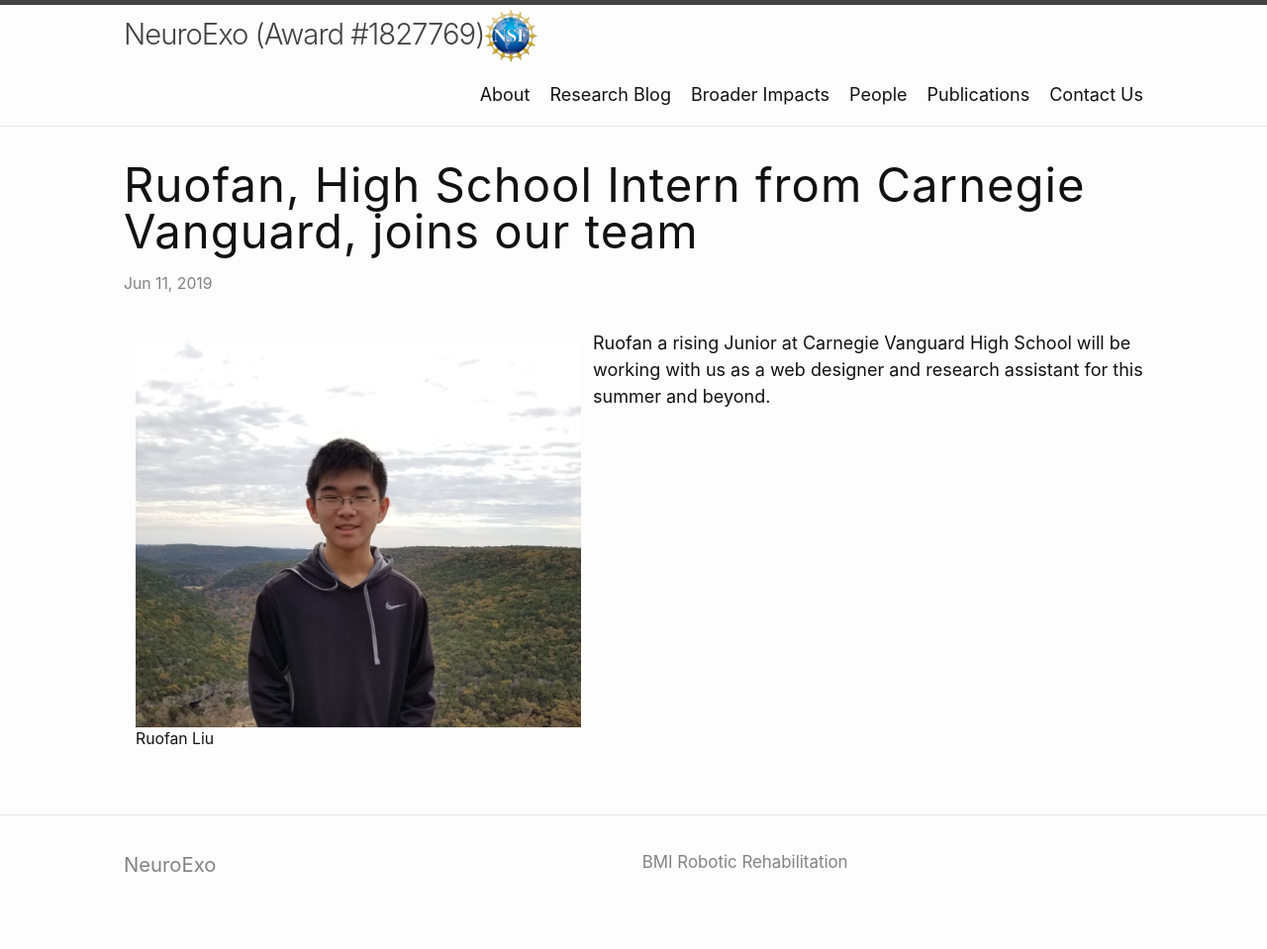
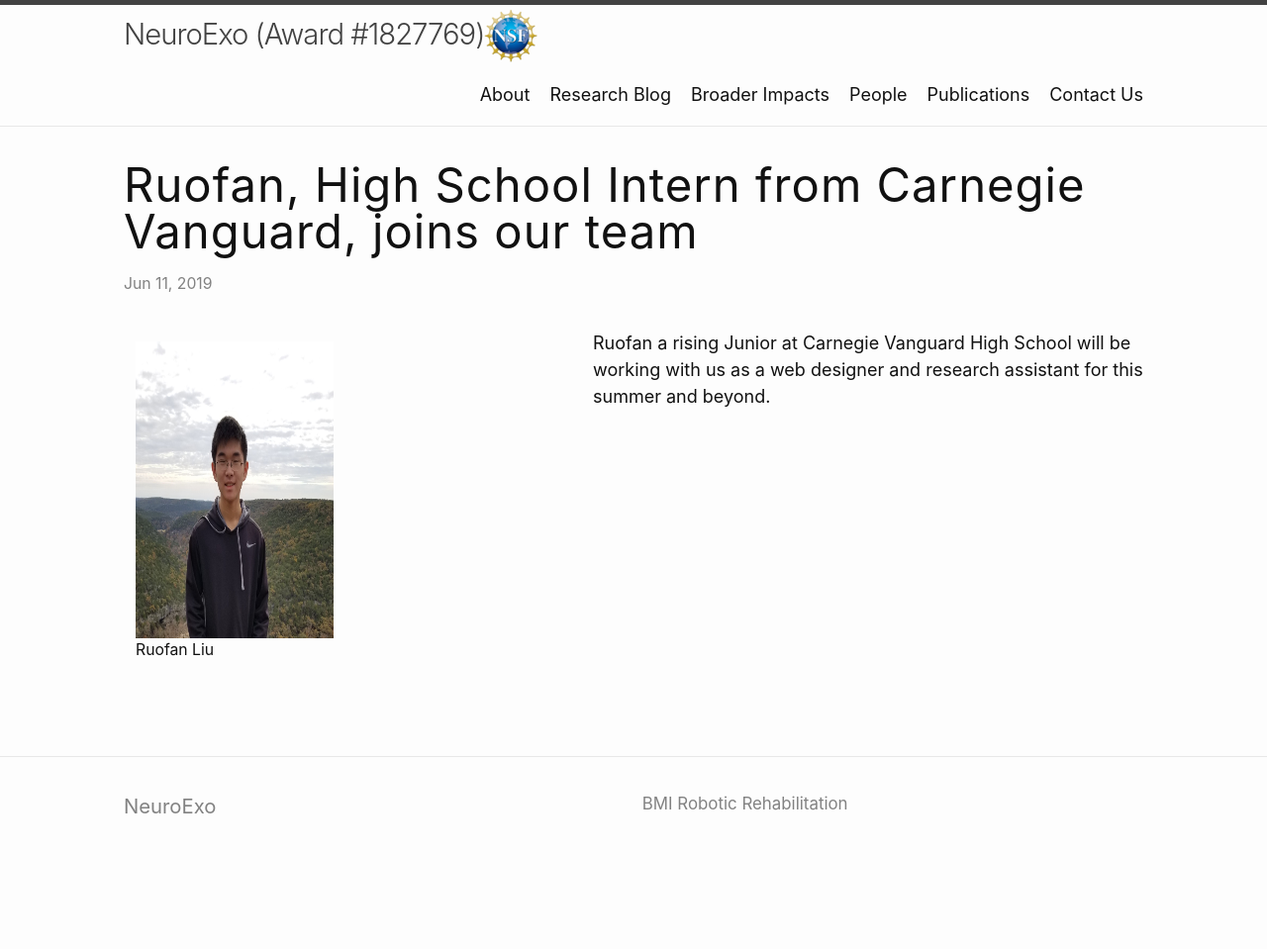
Before and after one commit to arcraik/neuroexo-website, a Jekyll site: the page built from _posts/2019-06-11-Highschool-Intern.md, in a window 1280 px wide. Shown: the whole page at 99% size. Built offline with Jekyll 4.4.1, drawn with Linux system fonts in a browser that asks for light colours; after the commit the page ends 900 px from its top, so only the background shows below that.

Commit message:
Update 2019-06-11-Highschool-Intern.md

```diff
--- a/_posts/2019-06-11-Highschool-Intern.md
+++ b/_posts/2019-06-11-Highschool-Intern.md
@@ -11,7 +11,7 @@ title: Ruofan, High School Intern from Carnegie Vanguard, joins our team
  </head>
 
  <figure class="post">
- <img src="/photos/rliu.jpg">
+ <img src="/photos/rliu.jpg" width="200" height="300" float = "right">
  <figcaption>Ruofan Liu</figcaption>
  </figure>
 Ruofan a rising Junior at Carnegie Vanguard High School will be working with us as a web designer and research assistant for this summer and beyond.
```
